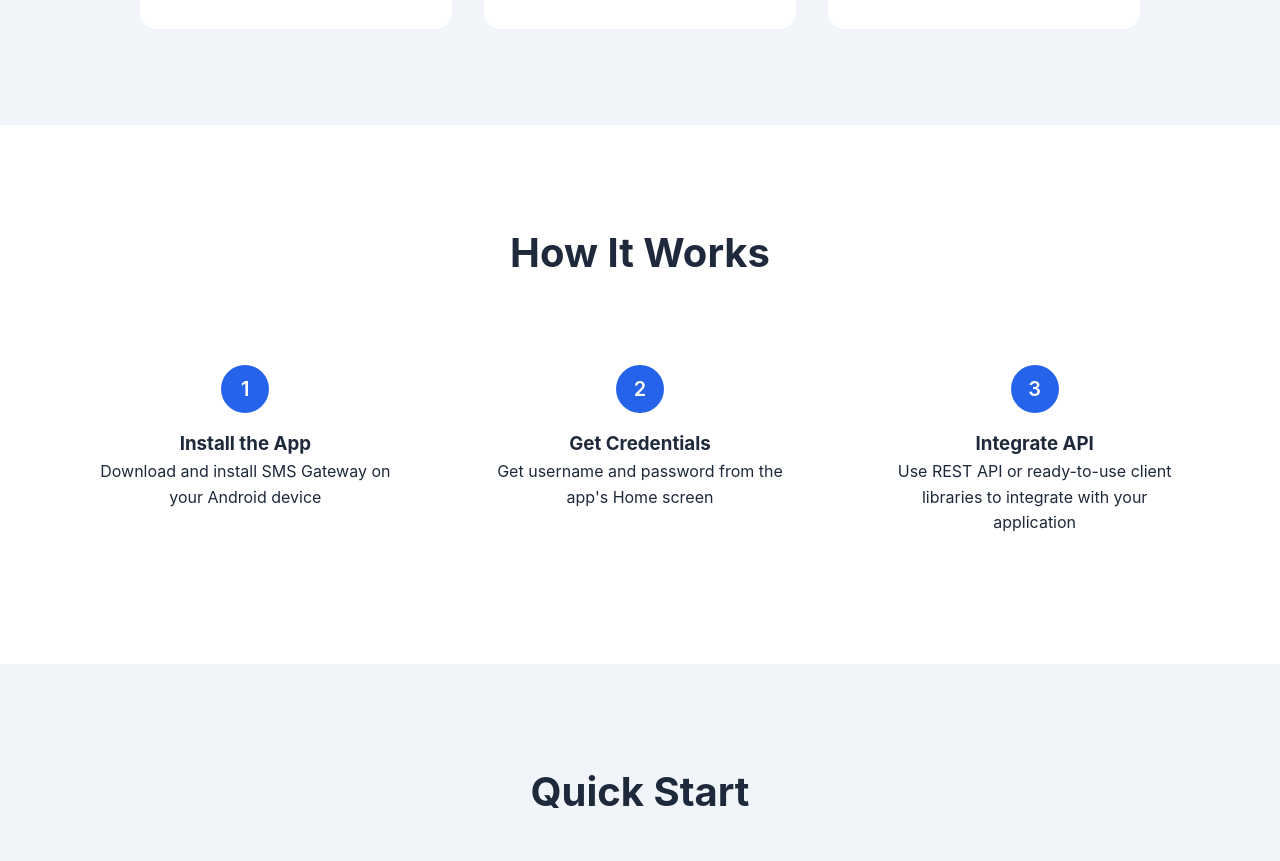
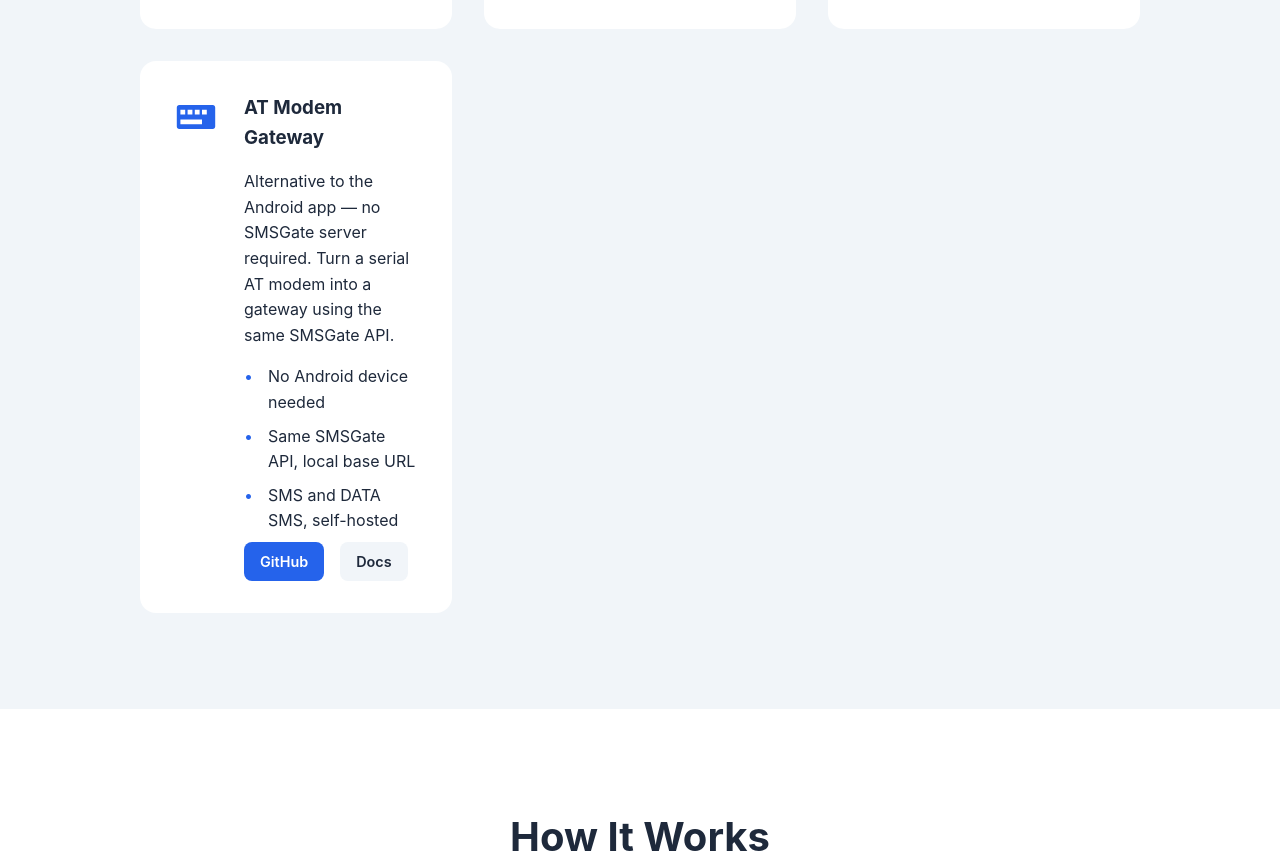
Before and after one commit to android-sms-gateway/landing, a plain HTML site: page index.html in a window 1280 px wide. Shown: the part 2768-3629 px from the top of the page. Drawn offline with Linux system fonts and the light colour scheme.

Commit message:
[services] add AT Gateway operating-mode card

```diff
--- a/index.html
+++ b/index.html
@@ -6,7 +6,7 @@
     <meta name="description"
         content="Open-source SMS gateway for Android. Send and receive SMS and MMS via REST API, webhooks, SMPP, or SMTP. No registration required. Download the APK free.">
     <meta name="keywords"
-        content="SMS Gateway, Android, SMS, Messaging, Secure, Open Source, Private, Gateway, SMSGate, TextBee, HttpSMS, SMS Gateway for Android, Webhook, API, REST, Cloud, SMS API, Android SMS, open source, SMS webhook, SMPP, SMTP, SMS gateway open source">
+        content="SMS Gateway, Android, SMS, Messaging, Secure, Open Source, Private, Gateway, SMSGate, TextBee, HttpSMS, SMS Gateway for Android, Webhook, API, REST, Cloud, SMS API, Android SMS, open source, SMS webhook, SMPP, SMTP, SMS gateway open source, AT Gateway, AT modem, serial modem">
     <title>Open Source SMS Gateway for Android — SMS API, Webhooks &amp; SMPP | SMSGate</title>
     <link rel="canonical" href="https://sms-gate.app/">
     <meta property="og:title" content="Open Source SMS Gateway for Android — SMSGate">
@@ -395,6 +395,30 @@
                                 <li>Single command deployment</li>
                                 <li>No rebuild required</li>
                             </ul>
+                        </div>
+                    </div>
+
+                    <div class="mode-card">
+                        <div class="mode-icon">
+                            <svg xmlns="http://www.w3.org/2000/svg" viewBox="0 0 640 512" width="48" height="48"
+                                aria-hidden="true" focusable="false">
+                                <path fill="currentColor"
+                                    d="M96 96c-17.7 0-32 14.3-32 32v256c0 17.7 14.3 32 32 32h448c17.7 0 32-14.3 32-32V128c0-17.7-14.3-32-32-32H96zm16 64h64v64h-64v-64zm96 0h64v64h-64v-64zm96 0h64v64h-64v-64zm96 0h64v64h-64v-64zM112 288h288v64H112v-64z" />
+                            </svg>
+                        </div>
+                        <div class="mode-content">
+                            <h3>AT Modem Gateway</h3>
+                            <p>Alternative to the Android app — no SMSGate server required. Turn a serial AT modem
+                                into a gateway using the same SMSGate API.</p>
+                            <ul class="mode-features">
+                                <li>No Android device needed</li>
+                                <li>Same SMSGate API, local base URL</li>
+                                <li>SMS and DATA SMS, self-hosted</li>
+                            </ul>
+                            <div class="service-links">
+                                <a href="https://github.com/android-sms-gateway/at-gateway" class="button primary" rel="noopener">GitHub</a>
+                                <a href="https://docs.sms-gate.app/at-gateway/" class="button secondary">Docs</a>
+                            </div>
                         </div>
                     </div>
                 </div>
--- a/sitemap.xml
+++ b/sitemap.xml
@@ -2,7 +2,7 @@
 <urlset xmlns="http://www.sitemaps.org/schemas/sitemap/0.9">
   <url>
     <loc>https://sms-gate.app/</loc>
-    <lastmod>2026-11-10</lastmod>
+    <lastmod>2026-11-24</lastmod>
     <changefreq>monthly</changefreq>
     <priority>1.0</priority>
   </url>
--- a/styles/sections.css
+++ b/styles/sections.css
@@ -216,6 +216,10 @@
     color: var(--primary-color);
     position: absolute;
     left: 0;
+}
+
+.mode-content .service-links {
+    justify-content: flex-start;
 }
 
 /* How It Works Section */
```
